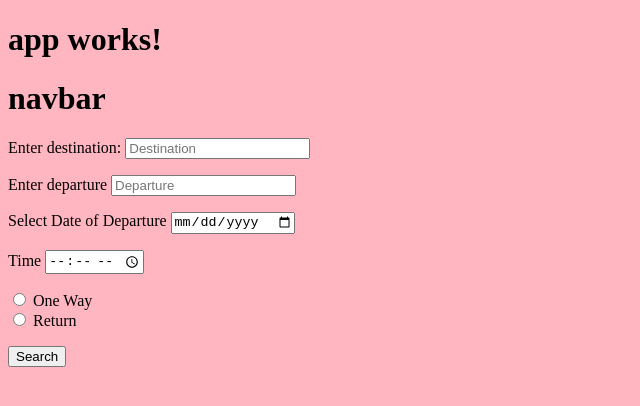
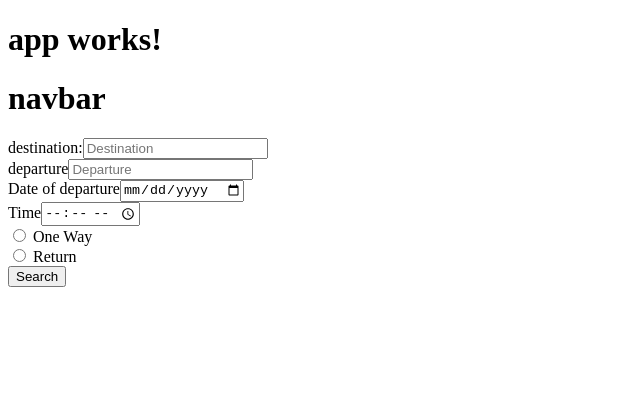
Before and after one commit to jeffyjo/AwesomeFlights, an Angular app: page / in a window 1280 px wide. Shown: the top 406 px of the page, without its empty margins (0-640 px from the left). Built offline with nearby package versions, Linux system fonts and the light colour scheme.

Commit message:
validation in search form

```diff
--- a/src/app/app.module.ts
+++ b/src/app/app.module.ts
@@ -5,7 +5,7 @@ import { HttpModule } from '@angular/http';
 
 import { AppComponent } from './app.component';
 import { SearchFormComponent } from './search-form.component';
-import { NavbarComponent } from './navbar.component'
+import { NavbarComponent } from './navbar.component';
 
 @NgModule({
   declarations: [
--- a/src/app/css/style.css
+++ b/src/app/css/style.css
@@ -1,4 +1,3 @@
-body {
-  background-color: lightpink; }
+
 
 /*# sourceMappingURL=style.css.map */
--- a/src/app/scss/style.scss
+++ /dev/null
@@ -1,4 +0,0 @@
-body{
-    background-color: lightpink;
-
-}
--- a/src/app/search-form.component.ts
+++ b/src/app/search-form.component.ts
@@ -1,6 +1,9 @@
+import { SearchFormValidators } from './search-form.validators';
 import { Component, OnInit } from '@angular/core';
 import { FormGroup, ReactiveFormsModule, FormBuilder, Validators,
   FormControl } from '@angular/forms';
+
+
 
 @Component({
   selector: 'search-form',
@@ -9,6 +12,30 @@ import { FormGroup, ReactiveFormsModule, FormBuilder, Validators,
 })
 
 export class SearchFormComponent implements OnInit {
+  public searchForm: FormGroup;
+  public oneWayOrReturn;
+
+  constructor(fb: FormBuilder){
+    this.searchForm = fb.group ( {
+      'destination': ['', [
+        Validators.required,
+        Validators.minLength(3)
+        ]],
+      'departure': ['', [
+        Validators.required,
+        Validators.minLength(3)
+        ]],
+      'dateOfDepature': ['', Validators.required],
+      'dateOfReturn': '',
+      'time': ['', Validators.required],
+      'oneWayOrReturn': ['', Validators.required]
+    })
+  }
+
+  public onSubmit(searchForm) : void {
+    console.log(searchForm);
+    //console.log(SearchFormValidators.getDestinationError());
+  }
 
     ngOnInit(){}
 }
--- a/src/app/search-form.template.html
+++ b/src/app/search-form.template.html
@@ -1,25 +1,59 @@
-<form>
+<form [formGroup]="searchForm" (ngSubmit)="onSubmit(searchForm)" >
+    <div>
+        <label> destination:</label>
+        <input type="text" formControlName="destination"
+        required placeholder="Destination">
+    </div>
+    <div *ngIf="!searchForm.controls['destination'].valid && searchForm.controls['destination'].touched">
+        Type something
+    </div>
+    <div *ngIf="searchForm.controls.destination.hasError('minlength')">
+        Type minimun 3 characters
+    </div>
+    <div>
+        <label> departure</label>
+        <input type="text" formControlName="departure"
+        required placeholder="Departure">
+    </div>
+    <div *ngIf="!searchForm.controls['departure'].valid && searchForm.controls['departure'].touched">
+        Type something
+    </div>
+    <div *ngIf="searchForm.controls.departure.hasError('minlength')">
+        Type minimun 3 characters
+    </div>
+    <div>
+        <label> Date of departure</label>
+        <input type="date" formControlName="dateOfDepature">
+
+        <div *ngIf="!searchForm.controls['dateOfDepature'].valid && searchForm.controls['dateOfDepature'].touched">
+        Type minimun something
+        </div>
+
+    </div>
+    <!-- Return Calendar-->
+    <!--
     <p>
-        Enter destination:
-        <input type="text" name="destination" required placeholder="Destination">
+        <label> Date of return</label>
+        <input type="date" formControlName="dateOfReturn">
     </p>
-    <p>
-        Enter departure
-        <input type="text" name="departure" required placeholder="Departure">
-    </p>
-    <p>
-        Select Date of Departure
-        <input type="date" name="date">
-    </p>
-    <p>
-        Time
-        <input type="time" name="" value="">
+    -->
+    <div>
+        <label>Time</label>
+        <input type="time" formControlName="time" value="">
+        <div *ngIf="!searchForm.controls['time'].valid && searchForm.controls['time'].touched">
+        Type minimun something
+        </div>
         <!--<input type="number" name="" value="">-->
-    </p>
-    <p>
-        <input type="radio" name="test1" value="One Way"> One Way
+    </div>
+    <div>
+        <input type="radio" formControlName="oneWayOrReturn"
+        value="One Way" required> One Way
         <br/>
-        <input type="radio" name="test1" value="Return"> Return
-    </p>
-    <input type="button" name="submit" value="Search">
+        <input type="radio" formControlName="oneWayOrReturn"
+        value="Return" required> Return
+    </div>
+
+    <!-- TODO: Mangler 'number of passengers -->
+
+    <input type="submit" value="Search">
 </form>
```
Also changed, not shown: src/app/search-form.validators.ts (added, +9 -0 lines), 2 other files (tests, documents, lock files or other folders).
